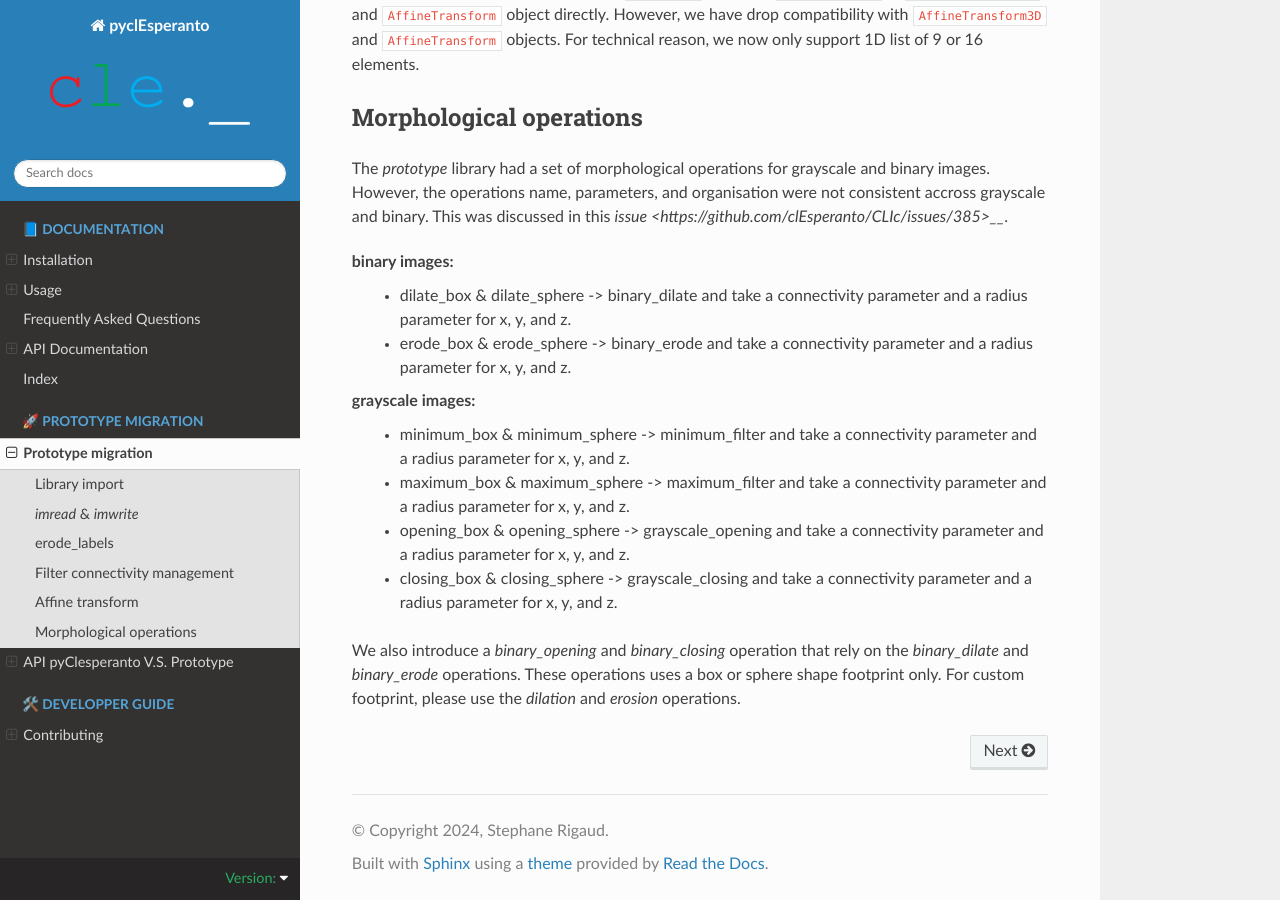
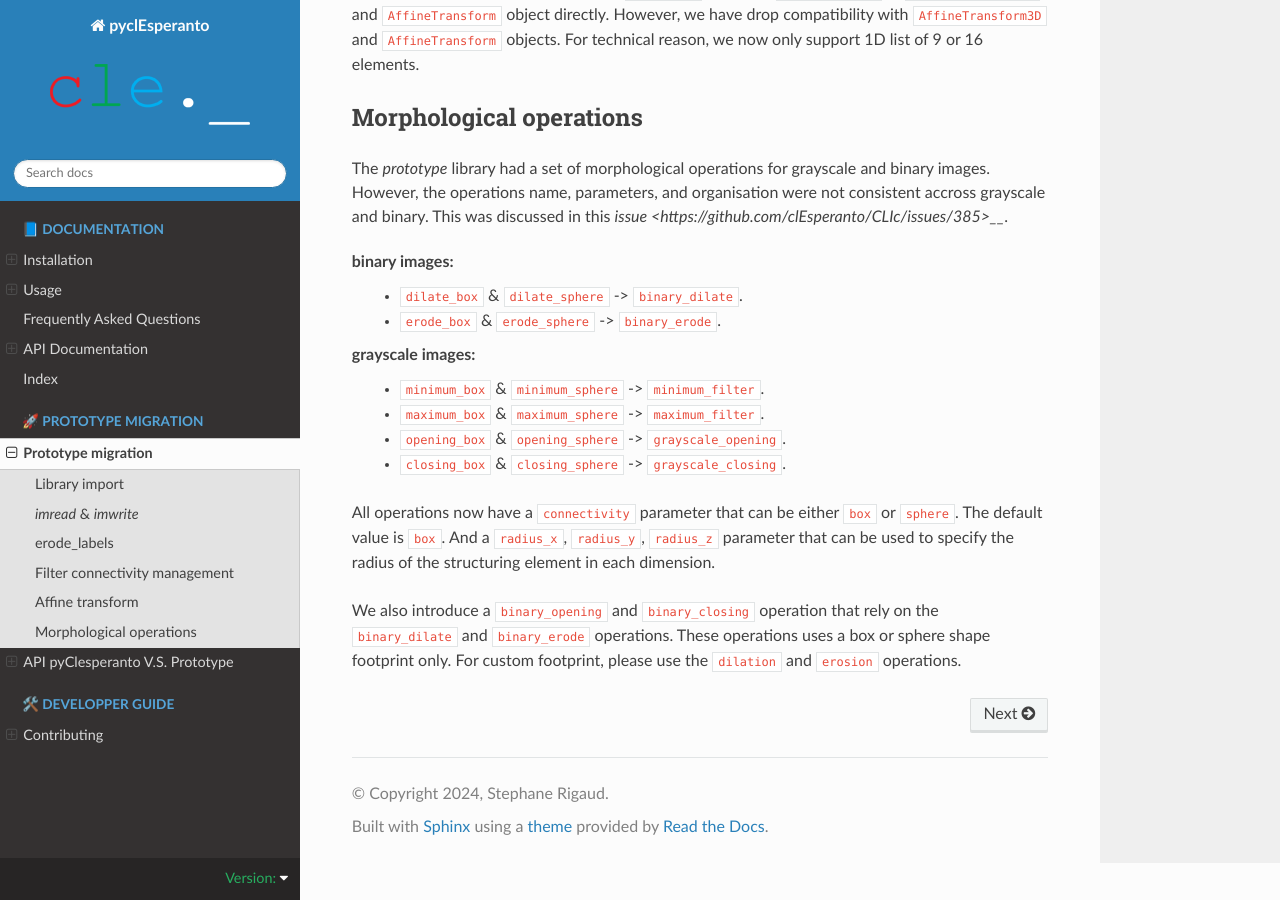
Before and after one commit to clEsperanto/pyclesperanto, a Sphinx documentation site: the page built from docs/source/prototype/prototype.rst, in a window 1280 px wide and 900 px high, scrolled down 2691 px. Built offline with Sphinx 7.4.7 and the Read the Docs theme 3.1.0, drawn with Linux system fonts in a browser that asks for light colours; some of the changed text lies outside the part shown.

Commit message:
fix links

```diff
--- a/docs/source/index.rst
+++ b/docs/source/index.rst
@@ -9,6 +9,7 @@ pyclesperanto documentation
 pyclesperanto is the python package of clEsperanto - a multi-language framework for GPU-accelerated image processing.
 You will find here the documentation for the python bindings of clEsperanto, pyclesperanto. The documentation covers the installation, the usage and the API of pyclesperanto.
 As well as documentation on how to migrate from the `prototype <https://github.com/clEsperanto/pyclesperanto_prototype>`_ to `pyclesperanto <https://github.com/clEsperanto/pyclesperanto>`_.
+
 .. note::
 
    This project is still under active development, as well as its documentation. If you find any issues, please raise an `issue <https://github.com/clEsperanto/pyclesperanto/issues>`_.
--- a/docs/source/prototype/prototype.rst
+++ b/docs/source/prototype/prototype.rst
@@ -139,13 +139,16 @@ The `prototype` library had a set of morphological operations for grayscale and
 This was discussed in this `issue <https://github.com/clEsperanto/CLIc/issues/385>__`.
 
 binary images:
- - dilate_box & dilate_sphere -> binary_dilate and take a connectivity parameter and a radius parameter for x, y, and z.
- - erode_box & erode_sphere -> binary_erode and take a connectivity parameter and a radius parameter for x, y, and z.
+ - ``dilate_box`` & ``dilate_sphere`` -> ``binary_dilate``.
+ - ``erode_box`` & ``erode_sphere`` -> ``binary_erode``.
 grayscale images:
- - minimum_box & minimum_sphere -> minimum_filter and take a connectivity parameter and a radius parameter for x, y, and z.
- - maximum_box & maximum_sphere -> maximum_filter and take a connectivity parameter and a radius parameter for x, y, and z.
- - opening_box & opening_sphere -> grayscale_opening and take a connectivity parameter and a radius parameter for x, y, and z.
- - closing_box & closing_sphere -> grayscale_closing and take a connectivity parameter and a radius parameter for x, y, and z.
+ - ``minimum_box`` & ``minimum_sphere`` -> ``minimum_filter``.
+ - ``maximum_box`` & ``maximum_sphere`` -> ``maximum_filter``.
+ - ``opening_box`` & ``opening_sphere`` -> ``grayscale_opening``.
+ - ``closing_box`` & ``closing_sphere`` -> ``grayscale_closing``.
 
-We also introduce a `binary_opening` and `binary_closing` operation that rely on the `binary_dilate` and `binary_erode` operations.
-These operations uses a box or sphere shape footprint only. For custom footprint, please use the `dilation` and `erosion` operations.
+All operations now have a ``connectivity`` parameter that can be either ``box`` or ``sphere``. The default value is ``box``.
+And a ``radius_x``, ``radius_y``, ``radius_z`` parameter that can be used to specify the radius of the structuring element in each dimension.
+
+We also introduce a ``binary_opening`` and ``binary_closing`` operation that rely on the ``binary_dilate`` and ``binary_erode`` operations.
+These operations uses a box or sphere shape footprint only. For custom footprint, please use the ``dilation`` and ``erosion`` operations.
```
Also changed, not shown: other parts of docs/source/prototype/prototype.rst (+3 -3 lines).
